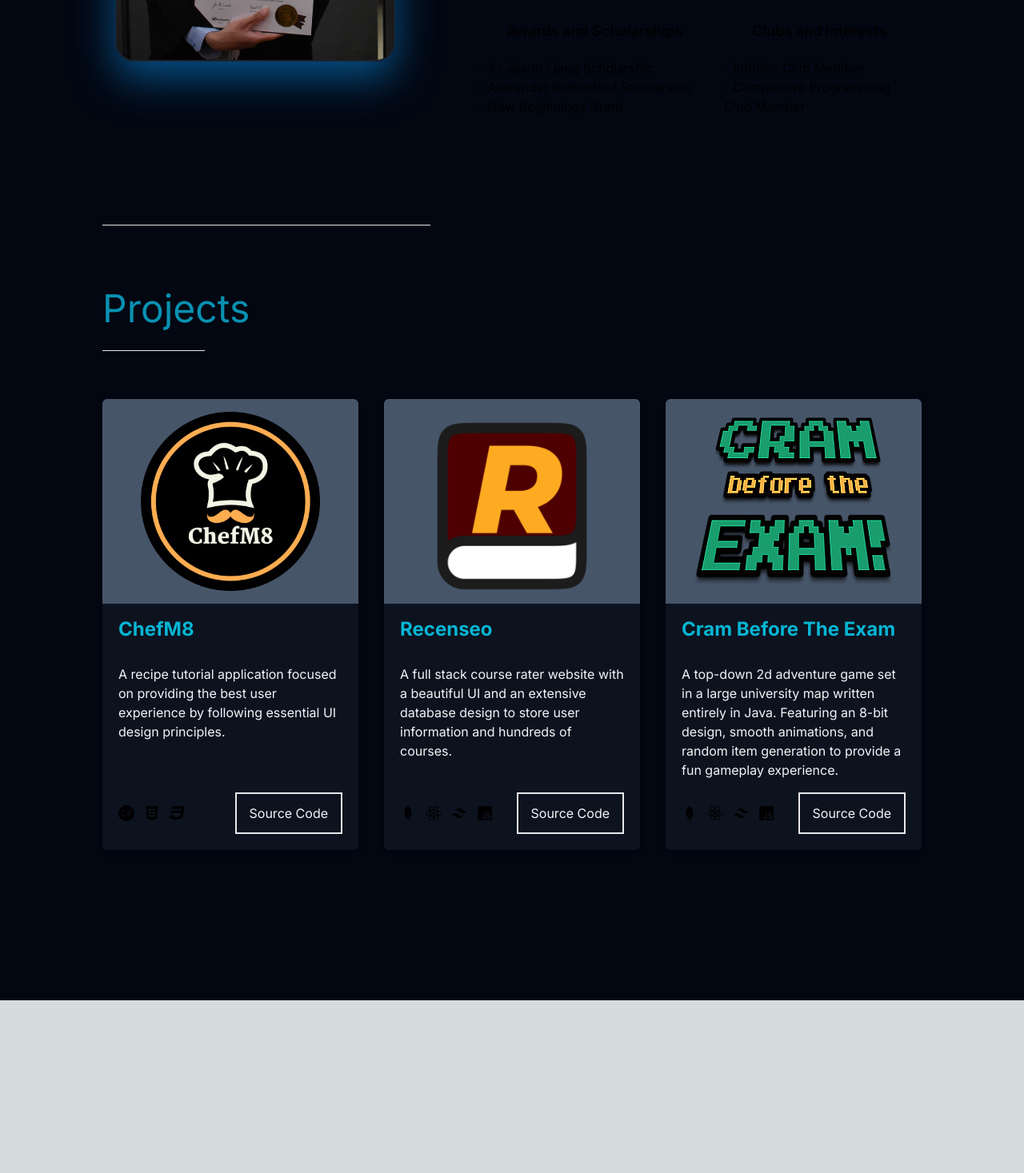
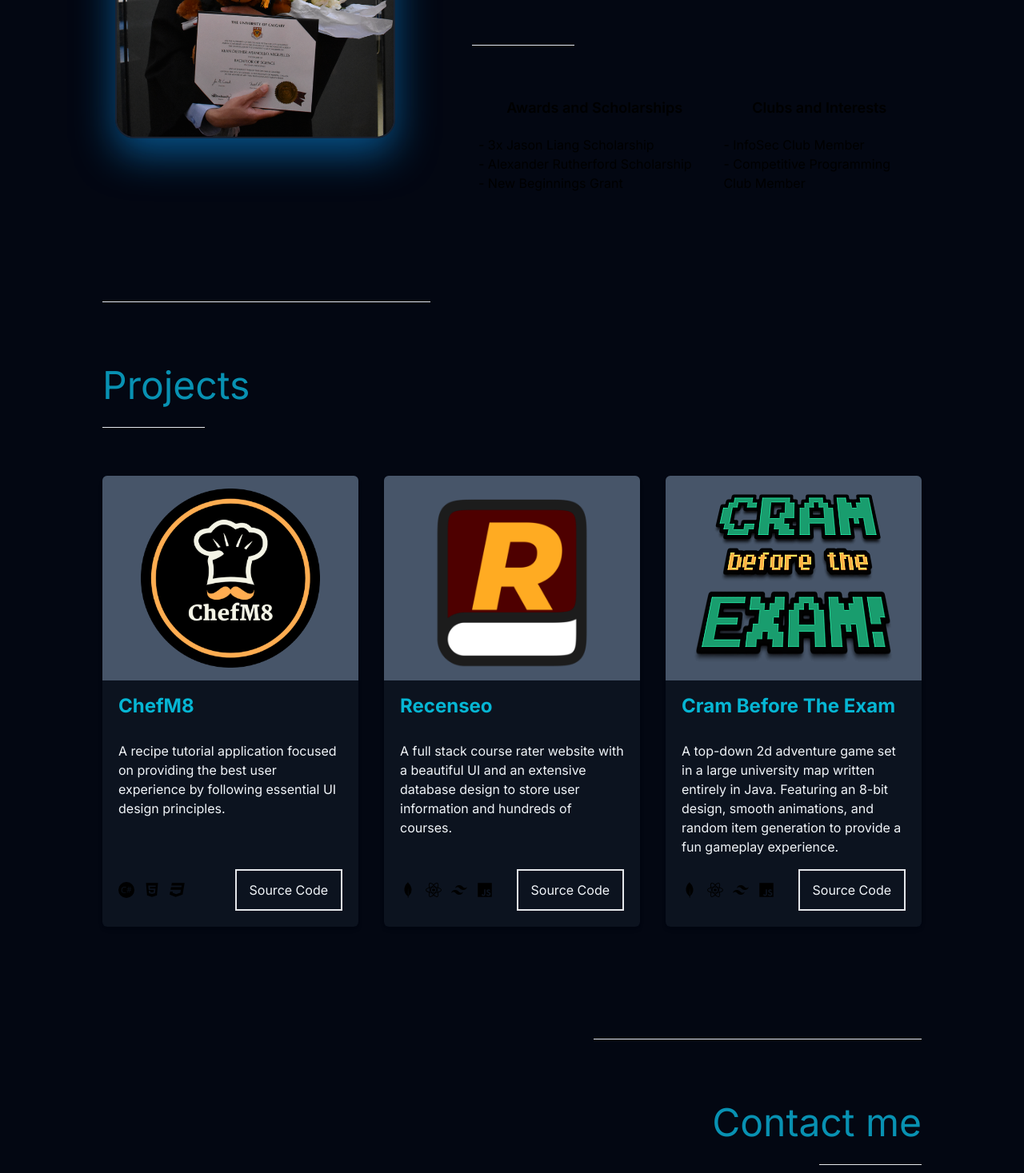
Before and after one commit to friedchickean/my-portfolio, a Next.js app: page / in a window 1280 px wide. Shown: the part 1330-2797 px from the top of the page at 80% size. Before the commit the page ends 2581 px from the top, so only its background shows below. Built offline with nearby package versions, Linux system fonts and the light colour scheme.

Commit message:
Added contact list and refined the rest

```diff
--- a/src/app/page.tsx
+++ b/src/app/page.tsx
@@ -37,7 +37,7 @@ export default function Home() {
         {/* Content Container */}
         <div className="p-16 lg:p-32">
           {/* Big About Me */}
-          <div className="flex lg:flex-row justify-between">
+          <div className="flex flex-col lg:flex-row justify-between">
             <div className='lg:w-2/3 text-slate-200'>
               <div className="text-5xl">
                 <FadeInUp duration={100}>
@@ -72,7 +72,7 @@ export default function Home() {
           </div>
 
           {/* Icons */}
-          <div className='pt-20 text-4xl flex justify-center gap-14 lg:gap-20'>
+          <div className='pt-20 text-4xl flex justify-center gap-14 lg:gap-20 lg:mb-44'>
             <a href="https://github.com/friedchickean" data-tooltip-id="github" data-tooltip-content="friedchickean">
               <BsGithub />
             </a>
@@ -153,9 +153,12 @@ export default function Home() {
 
           {/* Projects */}
           <div>
+            <FadeInUp duration={500}>
               <h1 className=' text-5xl text-cyan-600 pt-10 lg:pt-0'>Projects</h1>
               <hr className="w-32 mt-7 mb-5"/>
+            </FadeInUp>
 
+            <FadeInUp duration={500}>
               <div className='lg:flex lg:gap-8 py-10'>
                 <ProjectTile
                   image="/images/Chefm8-Logo.png"
@@ -171,7 +174,6 @@ export default function Home() {
                   sourceCodeLink="https://github.com/friedchickean/Recenseo"
                   languageIcons={[<SiMongodb key="mongodb" />, <SiReact key="react" />, <SiTailwindcss key="tailwind" />, <FaJs key="js"/>]}
                 />
-
                 <ProjectTile
                   image="/images/cram.png"
                   title="Cram Before The Exam"
@@ -180,9 +182,28 @@ export default function Home() {
                   languageIcons={[<SiMongodb key="mongodb" />, <SiReact key="react" />, <SiTailwindcss key="tailwind" />, <FaJs key="js"/>]}
                 />
               </div>
+            </FadeInUp>
           </div>
 
+          <hr className='my-20 w-2/5 ml-auto'></hr>
+          {/* Contact me */}
+          <div className='text-right'>
+            <FadeInUp duration={500}>
+              <h1 className='text-5xl text-cyan-600 pt-10 lg:pt-0'>Contact me</h1>
+              <hr className="w-32 mt-7 mb-5 ml-auto"/>
+            </FadeInUp>
+            <FadeInUp duration={500}>
+              <h2 className='mt-4 text-lg font-bold'>Phone</h2>
+              <h3><a href="tel:+14034378329">+1 (403) 437-8329</a></h3>
+              <h2 className='mt-4 text-lg font-bold'>E-mail</h2>
+              <h3><a href="mailto:arguelleskean@gmail.com">arguelleskean@gmail.com</a></h3>
+              <h2 className='mt-4 text-lg font-bold'>LinkedIn</h2>
+              <h3><a href="https://linkedin.com/in/kean-arguelles">Kean Arguelles</a></h3>
+            </FadeInUp>
+
           </div>
+        </div>
+
 
 
       </section>
```
Lines whose indentation alone changed are shown as unchanged.
